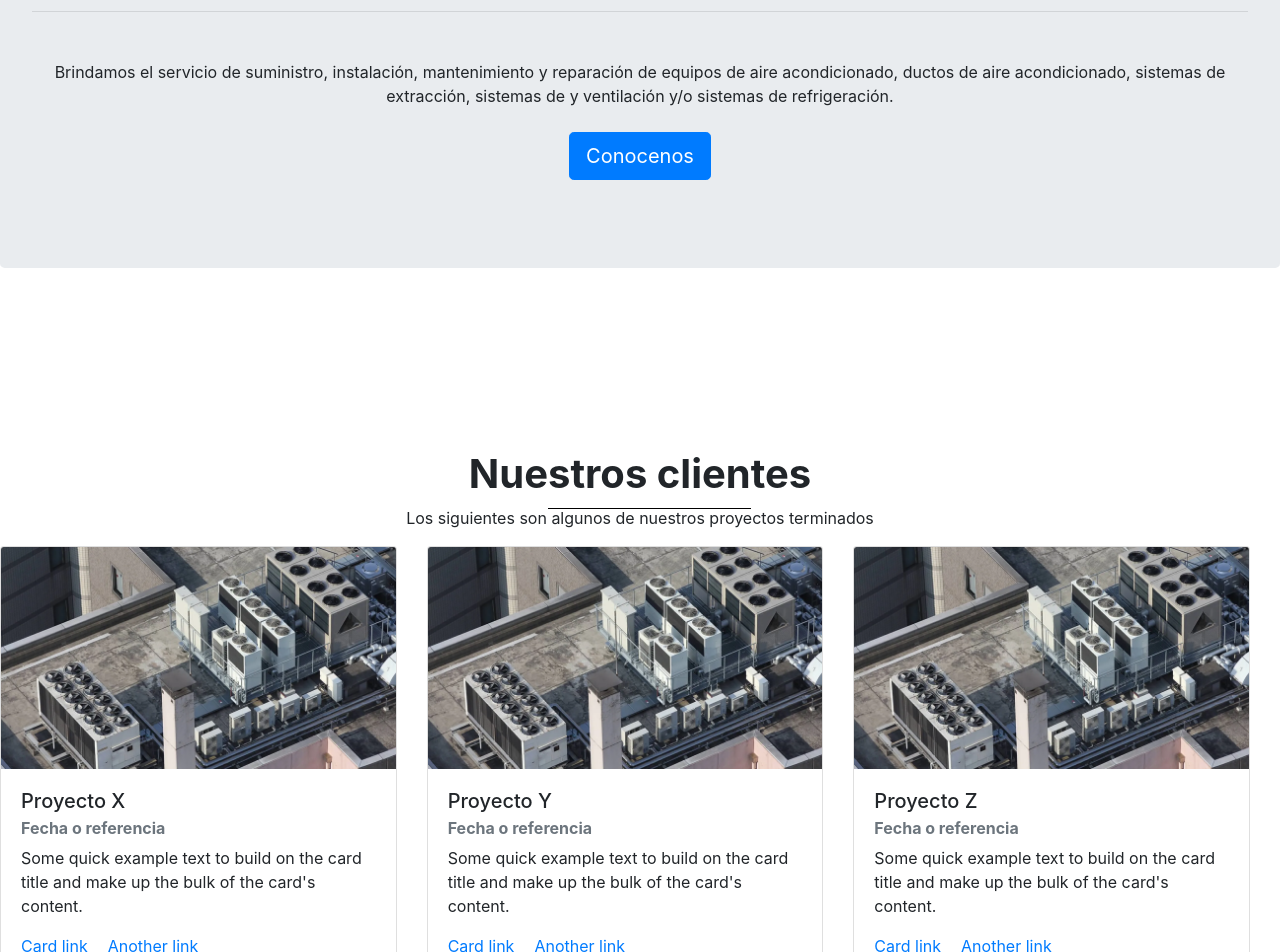
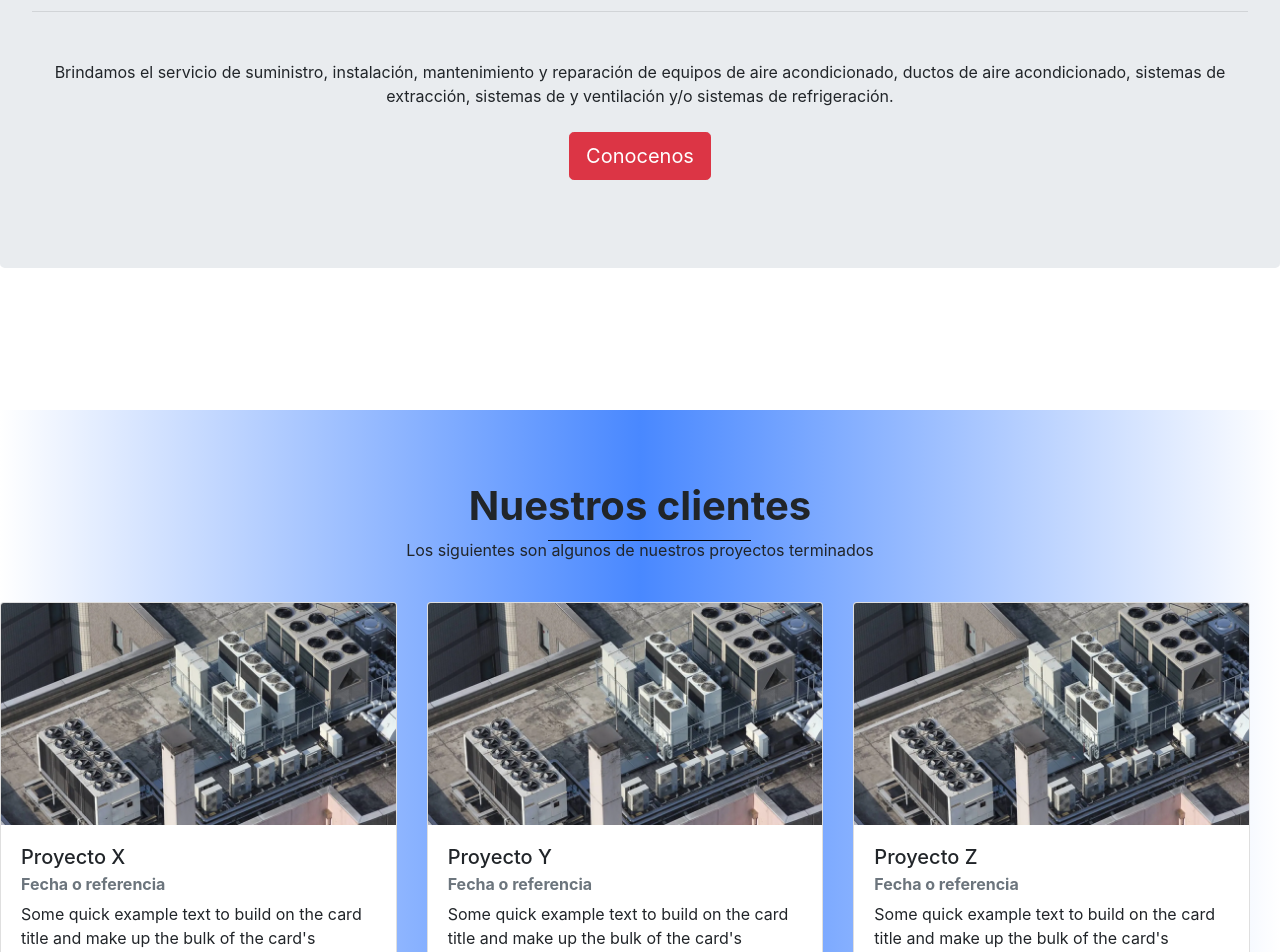
Before and after one commit to NewIncome/alarci, a React (Create React App) app: page /#/ in a window 1280 px wide. Shown: the part 1260-2212 px from the top of the page. Built offline with nearby package versions, Linux system fonts and the light colour scheme.

Commit message:
Add Section 5 with styles

```diff
--- a/src/pages/Home.js
+++ b/src/pages/Home.js
@@ -62,7 +62,7 @@ const Home = () =>
     <section id="Section2" className="container">
       <div className="d-md-flex text-md-left text-center justify-content-md-between">
         <h2 className="h2-contact-btn">Cuéntanos de tu proyecto y con gusto te asistiremos.</h2>
-        <a href="#" className="btn btn-primary btn-lg align-self-center" role="button" aria-pressed="true">Ponte en contacto</a>
+        <a href="#" className="btn btn-warning btn-lg align-self-center" role="button" aria-pressed="true">Ponte en contacto</a>
       </div>
     </section>
     {/* ----- Section 3 - Nosotros ----- */}
@@ -90,13 +90,14 @@ const Home = () =>
         <hr class="my-5" />
         <p>Brindamos el servicio de suministro, instalación, mantenimiento y reparación de equipos de aire acondicionado, ductos de aire acondicionado, sistemas de extracción, sistemas de y ventilación y/o sistemas de refrigeración.</p>
         <p class="lead my-4">
-          <a class="btn btn-primary btn-lg" href="#" role="button">Conocenos</a>
+          <a class="btn btn-danger btn-lg" href="#" role="button">Conocenos</a>
         </p>
       </div>
     </section>
     {/* ----- Section 4 - Testimonios ----- */}
-    <section id="Section4" className="container vh-100">
-      <div className="header text-center">
+    <section id="Section4" className="pt-5">
+      <div className="container vh-100">
+        <div className="header text-center py-4">
           <h1 className="sec3-h">
             <b>Nue</b><b className="h-line">stros clien</b><b>tes</b>
           </h1>
@@ -131,6 +132,7 @@ const Home = () =>
               <p className="card-text">Some quick example text to build on the card title and make up the bulk of the card's content.</p>
               <a href="#" className="card-link">Card link</a>
               <a href="#" className="card-link">Another link</a>
+            </div>
           </div>
         </div>
       </div>
--- a/src/styles.scss
+++ b/src/styles.scss
@@ -50,7 +50,7 @@ $font-noto-sans: 'Noto Sans', sans-serif;
 }
 #Section3, #Section5 {
   text-align: center;
-  padding: 110px 90px 150px;
+  padding: 110px 90px 110px;
 }
 .h-line {
   border-bottom: 1px #000 solid;
@@ -141,6 +141,34 @@ $font-noto-sans: 'Noto Sans', sans-serif;
   }*/
 }
 #Section4 {
+  position: relative;
+  z-index: 1; /* matters! */
+  background: linear-gradient(90deg,#fff, #4988ff, #fff);
+  /*-webkit-transition: background 3s ease-out;
+  -moz-transition: background 3s ease-out;
+  -o-transition: background 3s ease-out;
+  transition: background 3s ease-out;*/
+
+  /*&:hover { // :active, :visited
+    background: linear-gradient(90deg, #4988ff, #4786ff26, #4988ff);
+  }*/
+  &::before {
+    content: "";
+    position: absolute;
+    top: 0;
+    left: 0;
+    width: 100%;
+    height: 100%;
+    //background: linear-gradient(to bottom, orangered, purple);
+    background: linear-gradient(90deg, #4988ff, #d6eaff, #4988ff);
+    opacity: 0;
+    transition: opacity 2s;
+    z-index: -1;
+  }
+  &:hover::before {
+    opacity: 1;
+  }
+
   .cards {
     .card {
       width: calc((100%/3) - 20px) !important;
```
Lines whose indentation alone changed are shown as unchanged.
